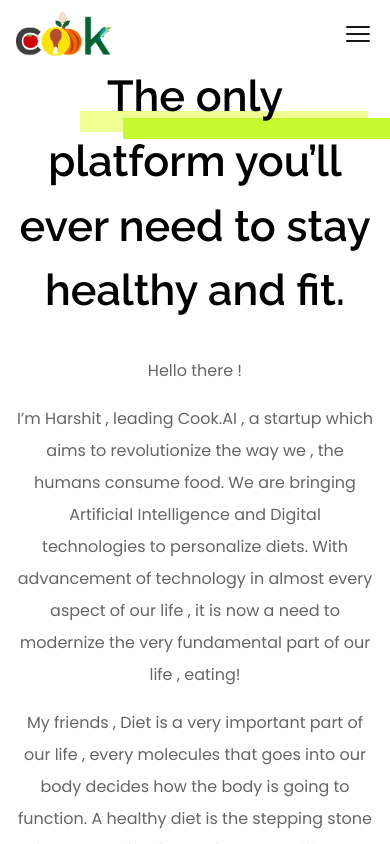
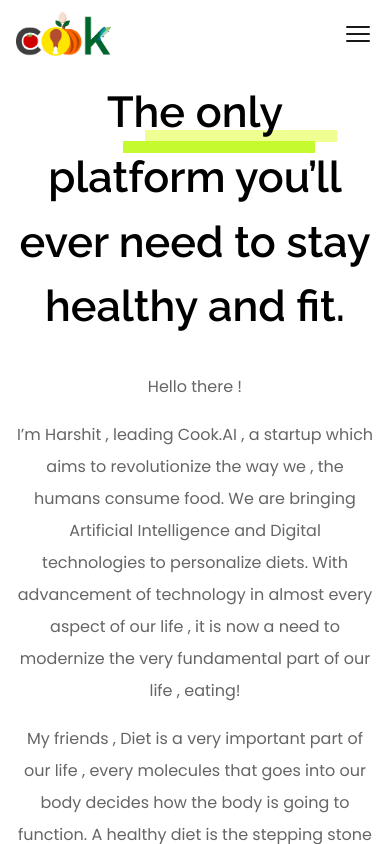
Before and after one commit to dibkb/cookai, a React (Vite) app: page / in a window 390 px wide. Built offline with nearby package versions, Linux system fonts and the light colour scheme.

Commit message:
Home page responsive

```diff
--- a/src/components/Home/Home.jsx
+++ b/src/components/Home/Home.jsx
@@ -11,7 +11,7 @@ const Home = () => {
   return (
     <main className="mt-16 px-4 lg:px-12 xl:px-24 2xl:px-64">
       <div className={styles["heading"]}>
-        <h1 className="self-center w-full text-[2.7rem] md:text-[3.6rem] sm:max-w-2xl  md:max-w-3xl  text lg:text-[4.2rem] font-raleway font-semibold text-center lg:max-w-4xl">
+        <h1 className="self-center w-full text-[2.7rem] md:text-[3.6rem] sm:max-w-2xl  md:max-w-3xl  text lg:text-[4.2rem] font-raleway font-semibold text-center lg:max-w-4xl mt-4">
           The only platform you’ll ever need to stay healthy and fit.
         </h1>
         <small className={styles.underline__1}></small>
--- a/src/components/Home/home.module.css
+++ b/src/components/Home/home.module.css
@@ -4,21 +4,15 @@
   flex-direction: column;
   user-select: none;
 }
-.underline__1,
+.underline__1 {
+  position: absolute;
+  z-index: -2;
+  @apply bg-cookLightYellow sm:h-[21px] lg:w-[36rem] lg:left-[40%] w-[12rem] sm:w-[18rem] sm:left-[18%] sm:top-[21%] md:left-[36%] md:top-[24%] left-[36%] top-[24%] h-[12px];
+}
 .underline__2 {
   position: absolute;
-  z-index: -2;
-  top: 24%;
-  left: 34%;
-  height: 21px;
-  @apply bg-cookLightYellow lg:w-[36rem] lg:left-[40%] w-[18rem] left-[18%] top-[18%];
-}
-.underline__2 {
   z-index: -1;
-  top: 21%;
-  left: 30%;
-  height: 21px;
-  @apply bg-cookLime;
+  @apply bg-cookLime sm:h-[21px] lg:w-[36rem] lg:left-[36%] w-[12rem] sm:w-[18rem] sm:left-[18%] sm:top-[24%] md:left-[40%] md:top-[26%] left-[30%] top-[28%] h-[12px];
 }
 .downArrow__container {
   @apply mx-auto mt-6;
--- a/src/components/Navbar/Navbar.jsx
+++ b/src/components/Navbar/Navbar.jsx
@@ -2,23 +2,18 @@ import React, { useState } from "react";
 import logo from "../../assets/logo.png";
 import { navItemsList } from "../../utils/navitems";
 import { Bars3Icon } from "@heroicons/react/24/solid";
+import Navitem from "../Navitem";
 const Navbar = () => {
   const [showMobile, setShowMobile] = useState(false);
-  const navItems = navItemsList.map(({ id, item }) => {
-    return (
-      <nav
-        key={id}
-        className="text-center w-full cursor-pointer text-cookTextDark font-medium text-base py-2 px-4 rounded-md hover:bg-yellow-50"
-      >
-        {item}
-      </nav>
-    );
-  });
   return (
     <nav className="z-10 fixed top-0 w-full px-4 lg:px-12 xl:px-24 2xl:px-64 bg-white pb-4">
       <div className="flex items-center justify-between mt-3 relative">
         <img src={logo} alt="" width={97} className="select-none" />
-        <div className="hidden gap-10 md:flex">{navItems}</div>
+        <div className="hidden gap-10 md:flex">
+          {navItemsList.map(({ id, item }) => (
+            <Navitem id={id} item={item} mobile={false} />
+          ))}
+        </div>
         {/* navbar on smaller screens */}
         <div className="md:hidden">
           <Bars3Icon
@@ -30,7 +25,9 @@ const Navbar = () => {
         </div>
         {showMobile && (
           <div className="md:hidden items-center flex-col absolute w-full top-12 right-0 bg-white gap-y-2 py-4">
-            {navItems}
+            {navItemsList.map(({ id, item }) => (
+              <Navitem id={id} item={item} mobile={true} />
+            ))}
           </div>
         )}
       </div>
--- /dev/null
+++ b/src/components/Navitem.jsx
@@ -0,0 +1,14 @@
+import React from "react";
+
+const Navitem = ({ id, item, mobile }) => {
+  return (
+    <nav
+      key={id}
+      className="text-center w-full cursor-pointer text-cookTextDark font-medium text-base py-2 px-4 rounded-md hover:bg-yellow-50"
+    >
+      {item}
+    </nav>
+  );
+};
+
+export default Navitem;
```
